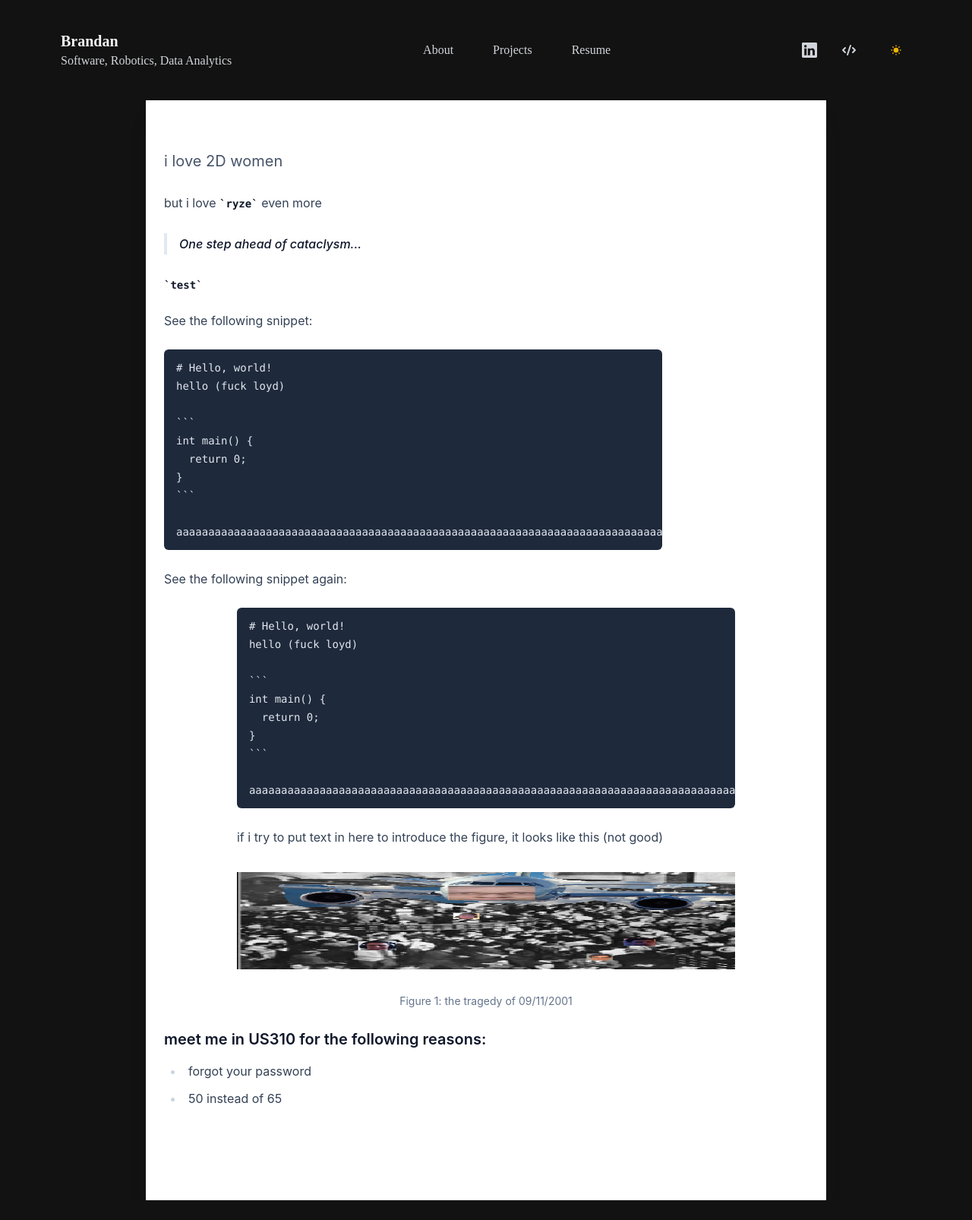
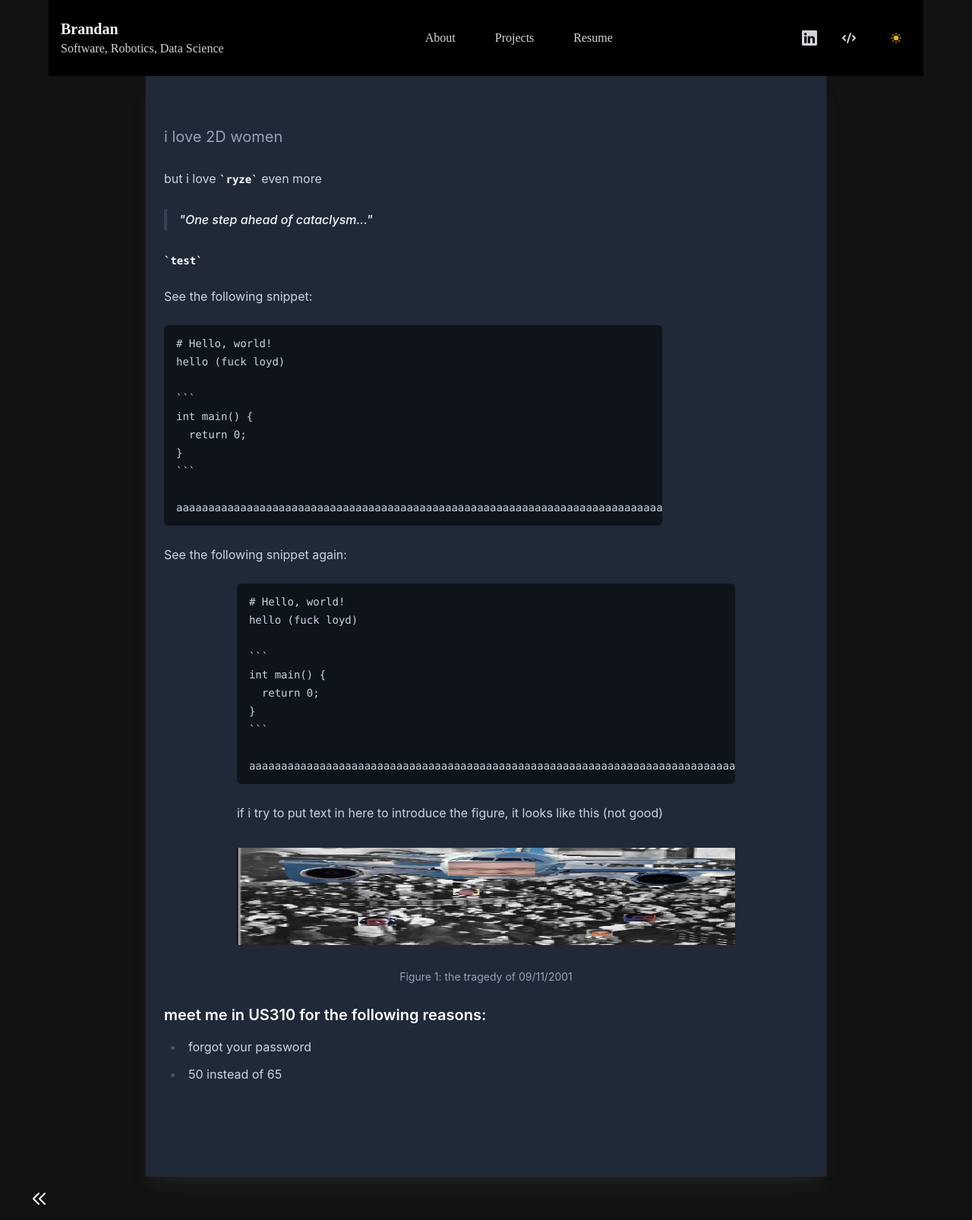
Before and after one commit to s4mpl/portfolio, a Next.js app: page /projects/test in a window 1280 px wide. Shown: the whole page at 76% size. Before the commit the page ends 1580 px from the top, so only its background shows below. Built offline with nearby package versions, Linux system fonts and the light colour scheme.

Commit message:
some styling changes

```diff
--- /dev/null
+++ b/components/back-button.js
@@ -0,0 +1,15 @@
+import Link from 'next/link';
+
+export default function BackButton() {
+  return (
+    <div class='mx-10 py-4'>
+      <Link href='/'>
+        <a>
+          <svg xmlns='http://www.w3.org/2000/svg' className='h-6 w-6' fill='none' viewBox='0 0 24 24' stroke='currentColor' strokeWidth={2} style={{display: 'inline'}}>
+            <path fillRule='evenodd' strokeLinecap='round' strokeLinejoin='round' d='M11 19l-7-7 7-7m8 14l-7-7 7-7' />
+          </svg>
+        </a>
+      </Link>
+    </div>
+  );
+}
--- a/components/navbar.js
+++ b/components/navbar.js
@@ -14,7 +14,7 @@ export default function Navbar() {
   }, []);
 
   return (
-    <div className='max-w-6xl mx-auto px-4 py-10' style={{fontFamily: "Source Sans Pro"}}>
+    <div className='sticky top-0 z-50 max-w-6xl mx-auto px-4 py-6 bg-white dark:bg-black' style={{fontFamily: "Source Sans Pro"}}>
       <div className='flex md:flex-row justify-between items-center'>
         <div className='flex flex-col'>
           <Link href='/'>
@@ -22,8 +22,8 @@ export default function Navbar() {
               <h1 className='font-semibold text-xl dark:text-gray-100'>
                 Brandan
               </h1>
-              <p className='text-base font-light text-gray-600 dark:text-gray-300'>
-                Software, Robotics, Data Analytics
+              <p className='text-base pr-4 font-light text-gray-600 dark:text-gray-300'>
+                Software, Robotics, Data Science
               </p>
             </a>
           </Link>
@@ -209,8 +209,8 @@ export default function Navbar() {
               )}
             </a>
           </Link>
-          <Link href='Brandan_Roachell_Resume.pdf' passHref>
-            <a className={`text-base text-gray-600 dark:text-gray-300 font-normal`} target='_blank'>
+          <Link href='/Brandan_Roachell_Resume.pdf'>
+            <a className={`text-base text-gray-600 dark:text-gray-300 font-normal`}>
               Resume
             </a>
           </Link>
--- a/pages/about.js
+++ b/pages/about.js
@@ -2,6 +2,7 @@ import fs from 'fs';
 import path from 'path';
 import matter from 'gray-matter';
 import Navbar from '../components/navbar';
+import BackButton from '../components/back-button';
 
 const About = ({contents}) => {
   return (
@@ -13,6 +14,7 @@ const About = ({contents}) => {
         <br></br>
         {contents}
       </div>
+      <BackButton/>
     </>
   );
 };
--- a/pages/index.js
+++ b/pages/index.js
@@ -5,7 +5,7 @@ const Home = () => {
   return (
     <>
       <Navbar/>
-      <div class='mx-10'>
+      <div class='mx-10 mt-24 sm:mt-48'>
         <p>Hello, my name is</p>
         <p class='text-5xl sm:text-7xl'>Brandan Roachell</p>
       </div>
--- a/pages/projects/[slug].js
+++ b/pages/projects/[slug].js
@@ -2,6 +2,7 @@ import React from 'react';
 import Head from 'next/head';
 import { getProjectFromSlug, getProjects } from '../../components/utils';
 import Navbar from '../../components/navbar';
+import BackButton from '../../components/back-button';
 
 const Project = ({project}) => {
   return (
@@ -11,12 +12,12 @@ const Project = ({project}) => {
         <meta title='description' content={project.data.description}/>
       </Head>
       <Navbar/>
-      <div class="relative w-full px-6 py-12 bg-white shadow-xl shadow-slate-700/10 ring-1 ring-gray-900/5 md:max-w-3xl md:mx-auto lg:max-w-4xl lg:pt-16 lg:pb-28">
-        <div class='prose prose-slate'>
+      <div class="relative w-full px-6 py-12 bg-slate-100 dark:bg-gray-800 shadow-xl shadow-slate-700/10 dark:shadow-gray-500/10 ring-1 ring-gray-900/5 dark:ring-slate-50/5 md:max-w-3xl md:mx-auto lg:max-w-4xl lg:pt-16 lg:pb-28">
+        <div class='prose prose-slate dark:prose-invert'>
           <p class='lead'>i love 2D women</p>
           <p>but i love <code>ryze</code> even more</p>
           <blockquote>
-            One step ahead of cataclysm...
+            "One step ahead of cataclysm..."
           </blockquote>
           <code><span class='code-highlight bg-code-highlight'>test</span></code>
           <p>See the following snippet:</p>
@@ -26,7 +27,7 @@ const Project = ({project}) => {
           <p>See the following snippet again:</p>
         </div>
         <br></br>
-        <div class='prose prose-slate mx-auto'>
+        <div class='prose prose-slate dark:prose-invert mx-auto'>
           <pre><code class='language-cpp'>
             {project.contents}
           </code></pre>
@@ -37,7 +38,7 @@ const Project = ({project}) => {
           </figure>
         </div>
         <br></br>
-        <div class='prose prose-slate'>
+        <div class='prose prose-slate dark:prose-invert'>
           <h3>meet me in US310 for the following reasons:</h3>
           <ul>
             <li>forgot your password</li>
@@ -45,6 +46,7 @@ const Project = ({project}) => {
           </ul>
         </div>
       </div>
+      <BackButton/>
     </>
   );
 };
--- a/pages/projects/index.js
+++ b/pages/projects/index.js
@@ -1,12 +1,13 @@
 import Link from 'next/link';
 import { getProjects } from '../../components/utils';
 import Navbar from '../../components/navbar';
+import BackButton from '../../components/back-button';
 
 const Index = ({projects}) => {
   return (
     <>
       <Navbar/>
-      <div class='mx-10'>
+      <div className='mx-10'>
         Here are some of my projects:
         {projects.map(project => {
           return (
@@ -20,6 +21,7 @@ const Index = ({projects}) => {
           );
         })}
       </div>
+      <BackButton/>
     </>
   );
 };
--- a/styles/output.css
+++ b/styles/output.css
@@ -918,6 +918,23 @@ Ensure the default browser behavior of the `hidden` attribute.
   position: relative;
 }
 
+.sticky {
+  position: -webkit-sticky;
+  position: sticky;
+}
+
+.top-0 {
+  top: 0px;
+}
+
+.z-0 {
+  z-index: 0;
+}
+
+.z-50 {
+  z-index: 50;
+}
+
 .mx-10 {
   margin-left: 2.5rem;
   margin-right: 2.5rem;
@@ -926,6 +943,10 @@ Ensure the default browser behavior of the `hidden` attribute.
 .mx-auto {
   margin-left: auto;
   margin-right: auto;
+}
+
+.mt-24 {
+  margin-top: 6rem;
 }
 
 .mt-4 {
@@ -938,6 +959,10 @@ Ensure the default browser behavior of the `hidden` attribute.
 
 .inline-block {
   display: inline-block;
+}
+
+.inline {
+  display: inline;
 }
 
 .flex {
@@ -954,6 +979,10 @@ Ensure the default browser behavior of the `hidden` attribute.
 
 .h-32 {
   height: 8rem;
+}
+
+.h-6 {
+  height: 1.5rem;
 }
 
 .h-3 {
@@ -974,6 +1003,10 @@ Ensure the default browser behavior of the `hidden` attribute.
 
 .w-full {
   width: 100%;
+}
+
+.w-6 {
+  width: 1.5rem;
 }
 
 .w-3 {
@@ -1028,6 +1061,11 @@ Ensure the default browser behavior of the `hidden` attribute.
   border-radius: 0.25rem;
 }
 
+.bg-slate-100 {
+  --tw-bg-opacity: 1;
+  background-color: rgb(241 245 249 / var(--tw-bg-opacity));
+}
+
 .bg-white {
   --tw-bg-opacity: 1;
   background-color: rgb(255 255 255 / var(--tw-bg-opacity));
@@ -1047,6 +1085,11 @@ Ensure the default browser behavior of the `hidden` attribute.
   padding-bottom: 3rem;
 }
 
+.py-4 {
+  padding-top: 1rem;
+  padding-bottom: 1rem;
+}
+
 .px-4 {
   padding-left: 1rem;
   padding-right: 1rem;
@@ -1057,12 +1100,31 @@ Ensure the default browser behavior of the `hidden` attribute.
   padding-bottom: 2.5rem;
 }
 
+.py-5 {
+  padding-top: 1.25rem;
+  padding-bottom: 1.25rem;
+}
+
+.py-8 {
+  padding-top: 2rem;
+  padding-bottom: 2rem;
+}
+
+.py-6 {
+  padding-top: 1.5rem;
+  padding-bottom: 1.5rem;
+}
+
+.pr-4 {
+  padding-right: 1rem;
+}
+
 .text-center {
   text-align: center;
 }
 
-.text-7xl {
-  font-size: 4.5rem;
+.text-5xl {
+  font-size: 3rem;
   line-height: 1;
 }
 
@@ -1074,21 +1136,6 @@ Ensure the default browser behavior of the `hidden` attribute.
 .text-base {
   font-size: 1rem;
   line-height: 1.5rem;
-}
-
-.text-2xl {
-  font-size: 1.5rem;
-  line-height: 2rem;
-}
-
-.text-5xl {
-  font-size: 3rem;
-  line-height: 1;
-}
-
-.text-6xl {
-  font-size: 3.75rem;
-  line-height: 1;
 }
 
 .font-semibold {
@@ -1153,6 +1200,35 @@ Ensure the default browser behavior of the `hidden` attribute.
   outline-offset: 2px;
 }
 
+.dark .dark\:prose-invert {
+  --tw-prose-body: var(--tw-prose-invert-body);
+  --tw-prose-headings: var(--tw-prose-invert-headings);
+  --tw-prose-lead: var(--tw-prose-invert-lead);
+  --tw-prose-links: var(--tw-prose-invert-links);
+  --tw-prose-bold: var(--tw-prose-invert-bold);
+  --tw-prose-counters: var(--tw-prose-invert-counters);
+  --tw-prose-bullets: var(--tw-prose-invert-bullets);
+  --tw-prose-hr: var(--tw-prose-invert-hr);
+  --tw-prose-quotes: var(--tw-prose-invert-quotes);
+  --tw-prose-quote-borders: var(--tw-prose-invert-quote-borders);
+  --tw-prose-captions: var(--tw-prose-invert-captions);
+  --tw-prose-code: var(--tw-prose-invert-code);
+  --tw-prose-pre-code: var(--tw-prose-invert-pre-code);
+  --tw-prose-pre-bg: var(--tw-prose-invert-pre-bg);
+  --tw-prose-th-borders: var(--tw-prose-invert-th-borders);
+  --tw-prose-td-borders: var(--tw-prose-invert-td-borders);
+}
+
+.dark .dark\:bg-gray-800 {
+  --tw-bg-opacity: 1;
+  background-color: rgb(31 41 55 / var(--tw-bg-opacity));
+}
+
+.dark .dark\:bg-black {
+  --tw-bg-opacity: 1;
+  background-color: rgb(0 0 0 / var(--tw-bg-opacity));
+}
+
 .dark .dark\:text-gray-100 {
   --tw-text-opacity: 1;
   color: rgb(243 244 246 / var(--tw-text-opacity));
@@ -1173,15 +1249,18 @@ Ensure the default browser behavior of the `hidden` attribute.
   color: rgb(234 179 8 / var(--tw-text-opacity));
 }
 
+.dark .dark\:shadow-gray-500\/10 {
+  --tw-shadow-color: rgb(107 114 128 / 0.1);
+  --tw-shadow: var(--tw-shadow-colored);
+}
+
+.dark .dark\:ring-slate-50\/5 {
+  --tw-ring-color: rgb(248 250 252 / 0.05);
+}
+
 @media (min-width: 640px) {
-  .sm\:text-2xl {
-    font-size: 1.5rem;
-    line-height: 2rem;
-  }
-
-  .sm\:text-5xl {
-    font-size: 3rem;
-    line-height: 1;
+  .sm\:mt-48 {
+    margin-top: 12rem;
   }
 
   .sm\:text-7xl {
@@ -1211,11 +1290,6 @@ Ensure the default browser behavior of the `hidden` attribute.
   .md\:flex-row {
     flex-direction: row;
   }
-
-  .md\:text-2xl {
-    font-size: 1.5rem;
-    line-height: 2rem;
-  }
 }
 
 @media (min-width: 1024px) {
```
